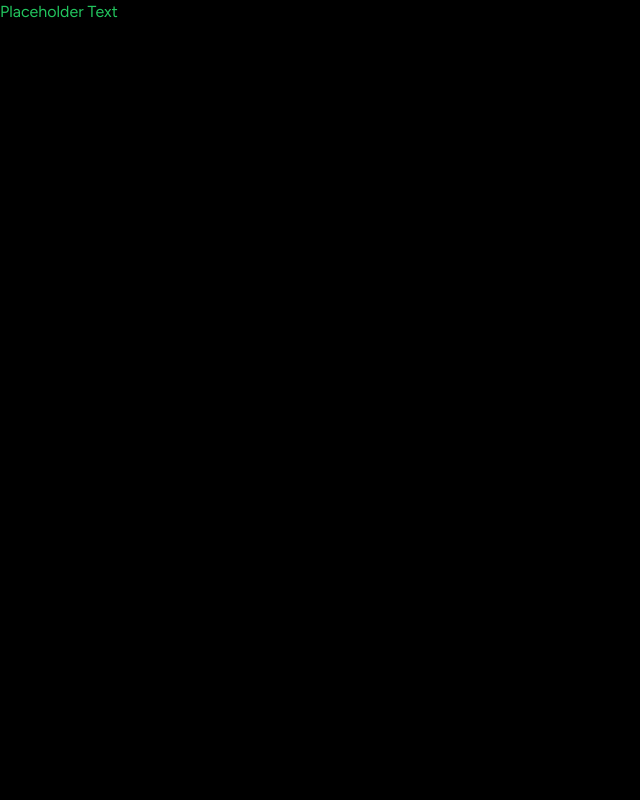
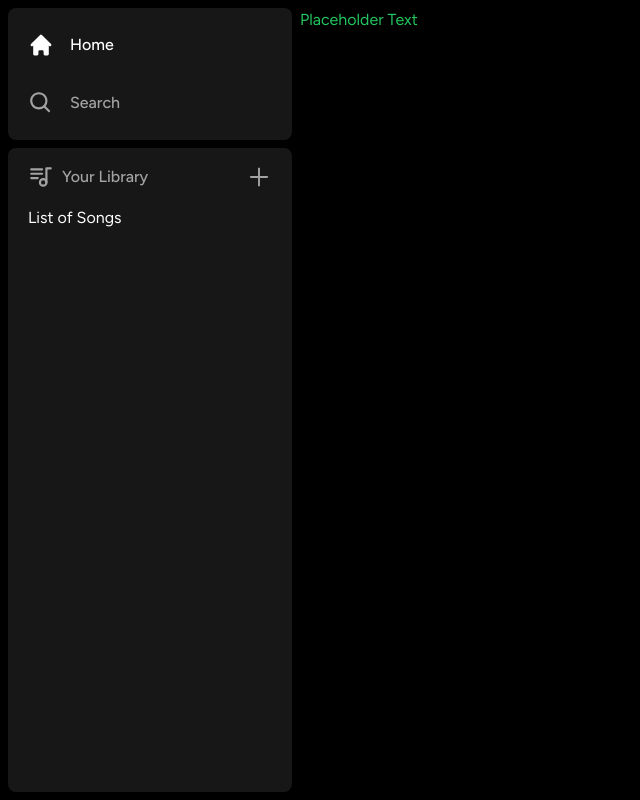
Before and after one commit to rishabhkum-Dev-1799/creativeweb-AudioAlchemy, a Next.js app: page / in a window 1280 px wide. Shown: the whole page, without its empty margins (0-640 px from the left). Built offline with nearby package versions, Linux system fonts and the light colour scheme.

Commit message:
"feature-Side Bar Components for whole App "

```diff
--- a/app/layout.tsx
+++ b/app/layout.tsx
@@ -1,5 +1,6 @@
 import './globals.css';
 import { Figtree } from 'next/font/google';
+import Sidebar from '@/components/Sidebar/Sidebar';
 
 const font = Figtree({ subsets: ['latin'] });
 
@@ -15,7 +16,9 @@
 }) {
   return (
     <html lang='en'>
-      <body className={font.className}>{children}</body>
+      <body className={font.className}>
+        <Sidebar>{children}</Sidebar>
+      </body>
     </html>
   );
 }
--- /dev/null
+++ b/components/Sidebar/Box.tsx
@@ -0,0 +1,21 @@
+import React from 'react';
+import { twMerge } from 'tailwind-merge';
+
+interface BoxProps {
+  children: React.ReactNode;
+  styleName?: string;
+}
+const Box: React.FC<BoxProps> = ({ children, styleName }) => {
+  return (
+    <div
+      className={twMerge(
+        `bg-neutral-900 rounded-lg h-fit w-full text-white`,
+        styleName
+      )}
+    >
+      {children}
+    </div>
+  );
+};
+
+export default Box;
--- /dev/null
+++ b/components/Sidebar/SideBarItem.tsx
@@ -0,0 +1,35 @@
+import React from 'react';
+import Link from 'next/link';
+import { IconType } from 'react-icons';
+import { twMerge } from 'tailwind-merge';
+
+interface SideBarItemProps {
+  icon: IconType;
+  label: string;
+  active: boolean;
+  href: string;
+}
+
+const SideBarItem: React.FC<SideBarItemProps> = ({
+  icon: Icon,
+  label,
+  active,
+  href,
+}) => {
+  return (
+    <>
+      <Link
+        href={href}
+        className={twMerge(
+          `flex flex-row gap-x-4 h-auto items-center w-full cursor-pointer text-md hover:text-white font-medium text-neutral-400 py-2`,
+          active && 'text-white '
+        )}
+      >
+        <Icon size={26} />
+        <p>{label}</p>
+      </Link>
+    </>
+  );
+};
+
+export default SideBarItem;
--- /dev/null
+++ b/components/Sidebar/Sidebar.tsx
@@ -0,0 +1,64 @@
+'use client';
+import React, { useMemo } from 'react';
+import { usePathname } from 'next/navigation';
+import { HiHome } from 'react-icons/hi';
+import { BiSearch } from 'react-icons/bi';
+import Box from './Box';
+import SideBarItem from './SideBarItem';
+import SongLibrary from './SongLibrary';
+interface SideBarProps {
+  children: React.ReactNode;
+}
+
+const Sidebar: React.FC<SideBarProps> = ({ children }) => {
+  const pathname = usePathname();
+  const routes = useMemo(
+    () => [
+      {
+        icon: HiHome,
+        label: 'Home',
+        active: pathname !== '/search',
+        href: '/',
+      },
+      {
+        icon: BiSearch,
+        label: 'Search',
+        active: pathname === '/search',
+        href: '/search',
+      },
+    ],
+    [pathname]
+  );
+  return (
+    <>
+      <div className='flex h-full'>
+        <div
+          className='
+        hidden
+        md:flex
+        flex-col
+            gap-y-2
+            bg-black
+            h-full
+            w-[300px]
+            p-2
+        '
+        >
+          <Box>
+            <div className='flex flex-col gap-y-4 px-5 py-4'>
+              {routes.map((item, i) => (
+                <SideBarItem key={i} {...item} />
+              ))}
+            </div>
+          </Box>
+          <Box styleName='overflow-y-auto h-full'>
+            <SongLibrary />
+          </Box>
+        </div>
+        <main className='h-full flex-1 overflow-y-hidden py-2'>{children}</main>
+      </div>
+    </>
+  );
+};
+
+export default Sidebar;
--- /dev/null
+++ b/components/Sidebar/SongLibrary.tsx
@@ -0,0 +1,25 @@
+import React from 'react';
+import { AiOutlinePlus } from 'react-icons/ai';
+import { TbPlaylist } from 'react-icons/tb';
+
+const SongLibrary = () => {
+  const addSong = () => {};
+  return (
+    <div className='flex flex-col'>
+      <div className='flex items-center justify-between px-5 pt-4'>
+        <div className='inline-flex gap-x-2 items-center'>
+          <TbPlaylist size={26} className='text-neutral-400' />
+          <p className='text-neutral-400 font-medium text-md'>Your Library</p>
+        </div>
+        <AiOutlinePlus
+          size={26}
+          onClick={addSong}
+          className='text-neutral-400 hover:text-white transition'
+        />
+      </div>
+      <div className='flex flex-col px-5 mt-4 gap-y-2'>List of Songs</div>
+    </div>
+  );
+};
+
+export default SongLibrary;
--- /dev/null
+++ b/components/UI/Button/Button.tsx
@@ -0,0 +1,33 @@
+import React, { forwardRef } from 'react';
+import { twMerge } from 'tailwind-merge';
+interface ButtonProps extends React.ButtonHTMLAttributes<HTMLButtonElement> {}
+const Button = forwardRef<HTMLButtonElement, ButtonProps>(
+  ({ className, children, disabled, type = 'Button', ...props }, ref) => {
+    return (
+      <button
+        type={type}
+        className={twMerge(
+          `
+        w-full
+        rounded-full
+        bg-indigo-600
+        text-black
+        py-3
+        px-3
+        hover:opacity-75
+        transistion
+        font-bold
+        disabled:cursor-not-allowed
+        disabled:opacity-50`,
+          className
+        )}
+        disabled={disabled}
+        ref={ref}
+      >
+        {children}
+      </button>
+    );
+  }
+);
+
+export default Button;
--- a/package.json
+++ b/package.json
@@ -19,7 +19,12 @@
     "postcss": "8.4.24",
     "react": "18.2.0",
     "react-dom": "18.2.0",
+    "react-icons": "^4.10.1",
+    "tailwind-merge": "^1.13.2",
     "tailwindcss": "3.3.2",
     "typescript": "5.1.3"
+  },
+  "devDependencies": {
+    "supabase": "^1.68.6"
   }
 }
```
Also changed, not shown: 1 other file (tests, documents, lock files or other folders).
